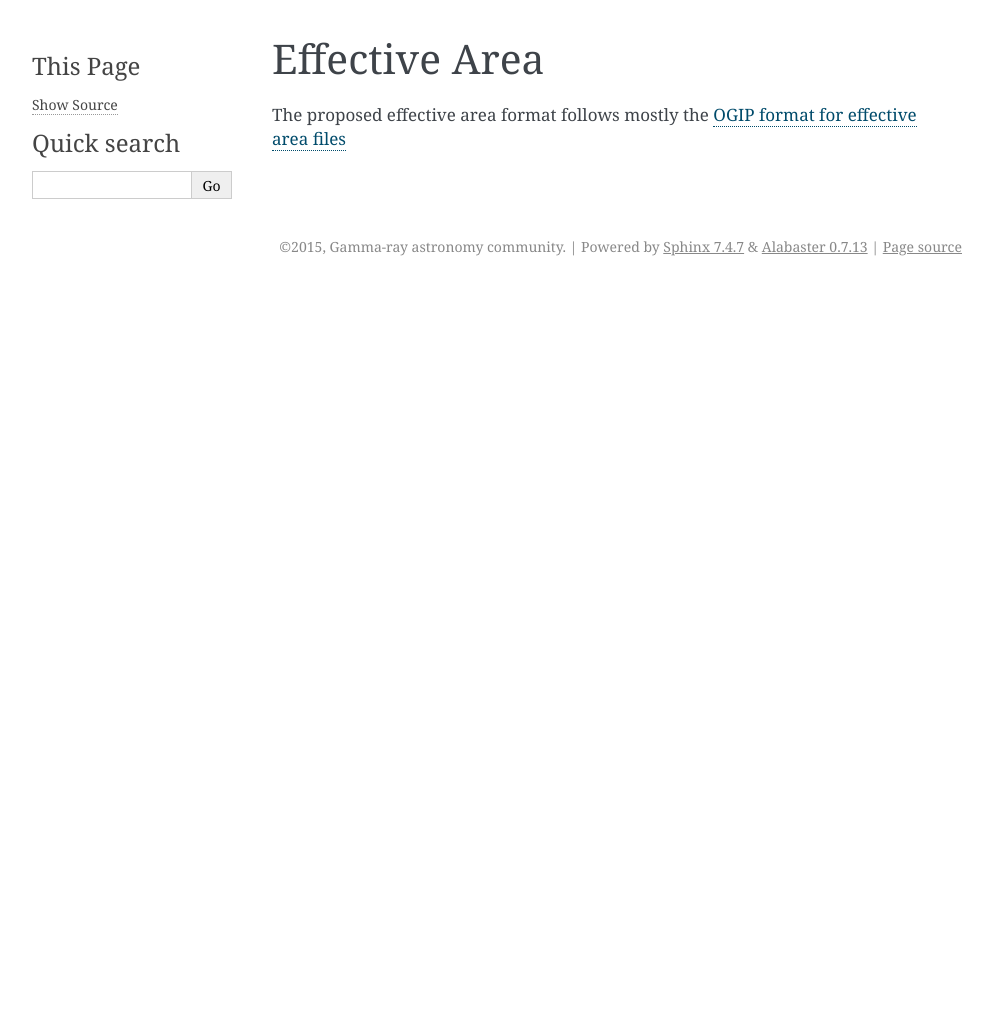
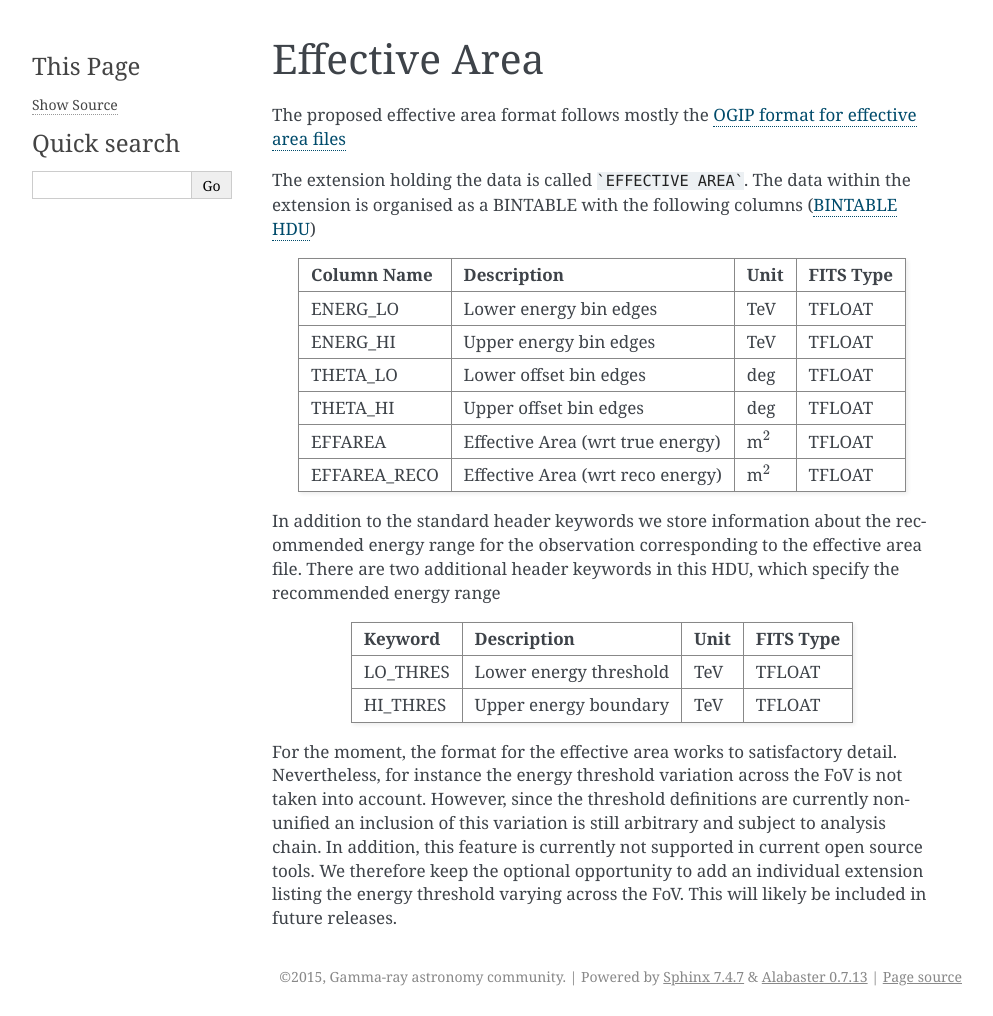
Before and after one commit to open-gamma-ray-astro/gamma-astro-data-formats, a Sphinx documentation site: the page built from source/irfs/effective_area/index.rst, in a window 1280 px wide. Shown: the whole page, without its empty margins (148-1141 px from the left). Built offline with Sphinx 7.4.7, drawn with Linux system fonts in a browser that asks for light colours; before the commit the page ends 900 px from its top, so only the background shows below that.

Commit message:
add eff area

````diff
--- a/source/irfs/effective_area/index.rst
+++ b/source/irfs/effective_area/index.rst
@@ -2,3 +2,36 @@ Effective Area
 ==============
 
 The proposed effective area format follows mostly the `OGIP format for effective area files <https://heasarc.gsfc.nasa.gov/docs/heasarc/caldb/docs/memos/cal_gen_92_019/cal_gen_92_019.html>`__
+
+
+The extension holding the data is called ```EFFECTIVE AREA```. The data within the extension is organised as a BINTABLE with the following columns (:ref:`fits-arrays-bintable-hdu`)
+
++--------------------+------------------------------------+-------------------+-------------+
+| Column Name        | Description                        | Unit              | FITS Type   |
++====================+====================================+===================+=============+
+|   ENERG_LO         | Lower energy bin edges             | TeV               | TFLOAT      |
++--------------------+------------------------------------+-------------------+-------------+
+|   ENERG_HI         | Upper energy bin edges             | TeV               | TFLOAT      |
++--------------------+------------------------------------+-------------------+-------------+
+|   THETA_LO         | Lower offset bin edges             | deg               | TFLOAT      |
++--------------------+------------------------------------+-------------------+-------------+
+|   THETA_HI         | Upper offset bin edges             | deg               | TFLOAT      |
++--------------------+------------------------------------+-------------------+-------------+
+|   EFFAREA          | Effective Area (wrt true energy)   | m\ :math:`^{2}`   | TFLOAT      |
++--------------------+------------------------------------+-------------------+-------------+
+|   EFFAREA_RECO     | Effective Area (wrt reco energy)   | m\ :math:`^{2}`   | TFLOAT      |
++--------------------+------------------------------------+-------------------+-------------+
+
+
+In addition to the standard header keywords we store information about the recommended energy range for the observation corresponding to the effective area file. There are two additional header keywords in this HDU, which specify the recommended energy range
+
++----------------+--------------------------+--------+-------------+
+| Keyword        | Description              | Unit   | FITS Type   |
++================+==========================+========+=============+
+|   LO_THRES     | Lower energy threshold   | TeV    | TFLOAT      |
++----------------+--------------------------+--------+-------------+
+|   HI_THRES     | Upper energy boundary    | TeV    | TFLOAT      |
++----------------+--------------------------+--------+-------------+
+
+
+For the moment, the format for the effective area works to satisfactory detail. Nevertheless, for instance the energy threshold variation across the FoV is not taken into account. However, since the threshold definitions are currently non-unified an inclusion of this variation is still arbitrary and subject to analysis chain. In addition, this feature is currently not supported in current open source tools. We therefore keep the optional opportunity to add an individual extension listing the energy threshold varying across the FoV. This will likely be included in future releases.
````
